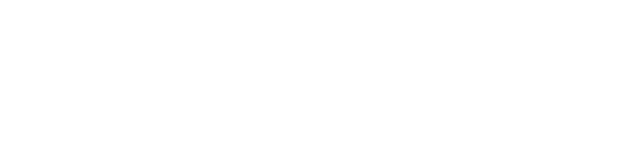
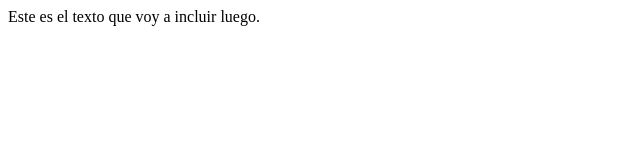
Before and after one commit to Danteba/prueba, a plain HTML site: page index.htm in a window 1280 px wide. Shown: the whole page, without its empty margins (0-640 px from the left). Drawn offline with Linux system fonts and the light colour scheme.

Commit message:
Con texto en el body

```diff
--- a/index.htm
+++ b/index.htm
@@ -5,6 +5,6 @@
     <title>Prueba Uno</title>
   </head>
   <body>
-
+Este es el texto que voy a incluir luego.
   </body>
 </html>
```
